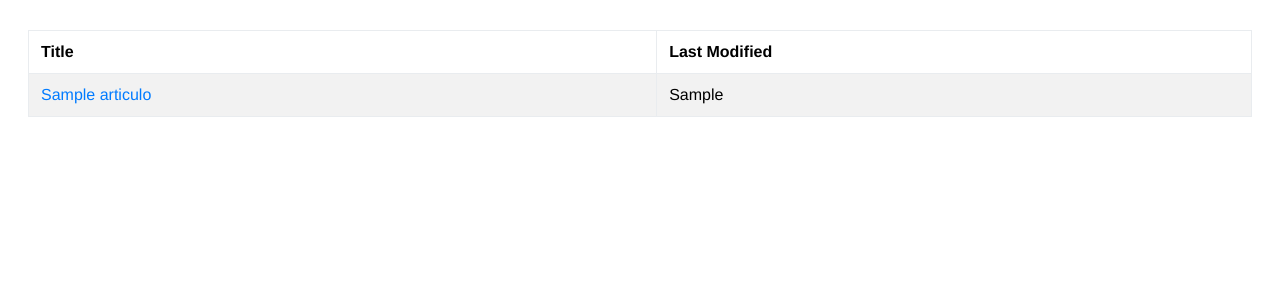
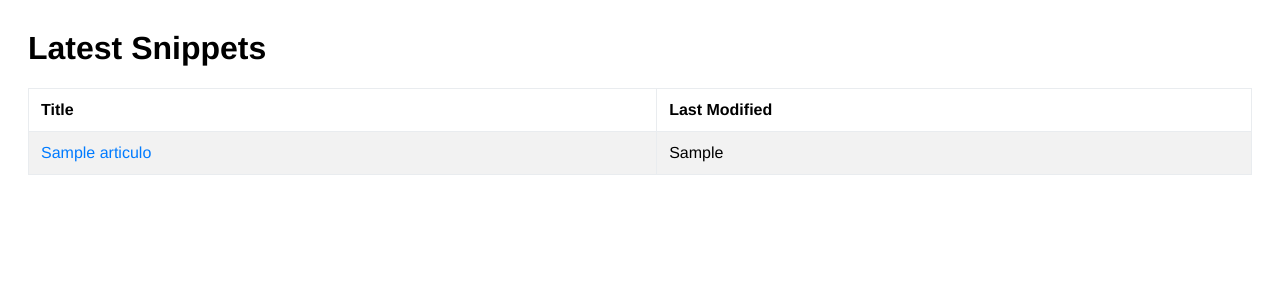
Before and after one commit to AnderRasoVazquez/proyecto_seguridad, a PHP site: page /latest_snippets.php in a window 1280 px wide. Shown: the part 70-370 px from the top of the page. Run offline with PHP 8.4, Linux system fonts and the light colour scheme; tables that the repository leaves empty or names only in its code hold one stand-in row (values such as "Sample post"); some libraries are stand-ins or nearby versions.

Commit message:
añadido título

```diff
--- a/latest_snippets.php
+++ b/latest_snippets.php
@@ -3,6 +3,11 @@
 include "includes/header.php";
 require_once "includes/utilidades.php";
 
+?>
+
+<h1>Latest Snippets</h1>
+
+<?php
 $sql = "SELECT f_ult_mod, titulo, id FROM articulo
         ORDER BY f_ult_mod DESC
         LIMIT 30";
```
